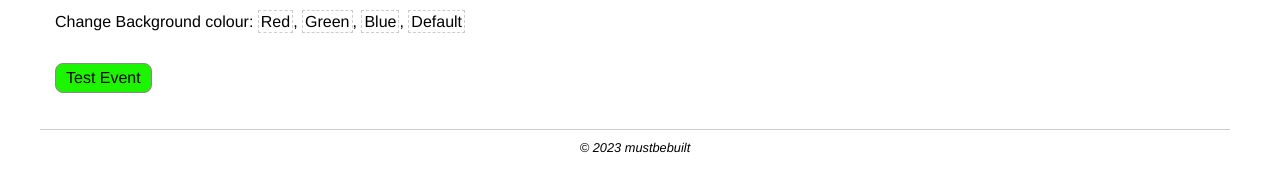
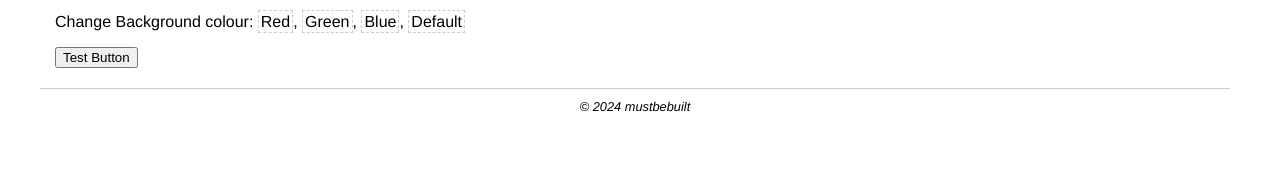
Before and after one commit to wildflower2/javascript-intro-lab, a plain HTML site: page index.html in a window 1280 px wide. Shown: the part 434-626 px from the top of the page. Drawn offline with Linux system fonts and the light colour scheme.

Commit message:
build 24

```diff
--- a/index.html
+++ b/index.html
@@ -10,6 +10,9 @@
       media="only screen and (min-width:720px)"
       href="css/desktop.css"
     />
+    <script>
+      console.dir(document);
+    </script>
   </head>
   <body>
     <div class="container">
@@ -35,10 +38,12 @@
             <span class="blue colPicker">Blue</span>,
             <span class="reset colPicker">Default</span>
           </p>
-          <p id="myTestEvent">Test Event</p>
+          <div>
+            <button id="myTestBtn">Test Button</button>
+          </div>
         </div>
       </div>
-      <footer>&copy; 2023 mustbebuilt</footer>
+      <footer>&copy; 2024 mustbebuilt</footer>
     </div>
   </body>
 </html>
```
Also changed, not shown: aboutUs.html (+1 -1 lines), exchangeRate.html (+1 -1 lines).
